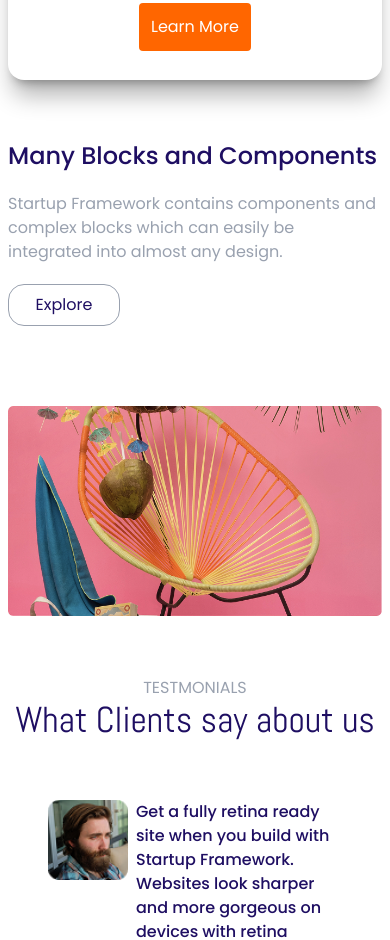
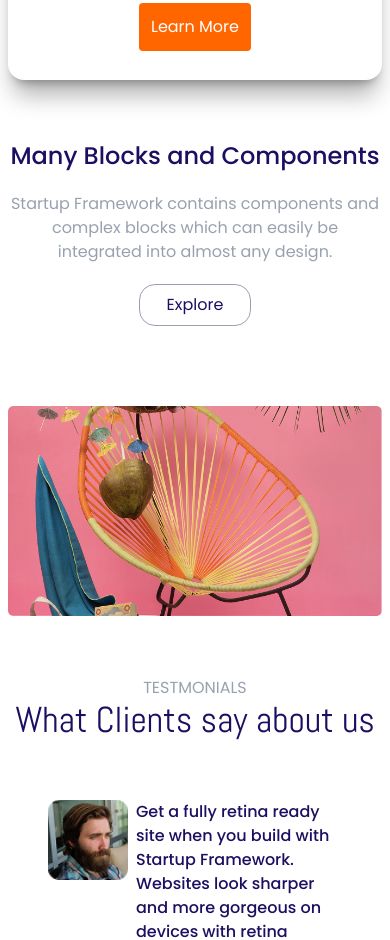
Before and after one commit to tonmoyofcl01-web/module3-assignment, a website: page src/index.html in a window 390 px wide. Shown: the part 2563-3503 px from the top of the page. Drawn offline with Linux system fonts and the light colour scheme.

Commit message:
fixed alignment issue

```diff
--- a/src/index.html
+++ b/src/index.html
@@ -170,20 +170,19 @@
     </section>
 
     <!-- Many Blocks and Components section -->
-    <section class="flex flex-col gap-20 lg:flex-row lg:w-[80%]">
+    <section class="flex flex-col gap-20 items-center lg:flex-row lg:w-[80%]">
       <!-- text and button -->
-      <div class="flex flex-col gap-5 lg:justify-around">
+      <div class="flex flex-col items-center gap-5 lg:justify-around lg:items-start">
         <!-- only text -->
         <div class="flex flex-col gap-5">
-          <h2 class="font-medium text-2xl text-bluish">
+          <h2 class="font-medium text-2xl text-bluish text-center lg:text-left">
             Many Blocks and Components
           </h2>
-          <p class="text-gray-400">
+          <p class="text-gray-400 text-center lg:text-left">
             Startup Framework contains components and complex blocks which can
             easily be integrated into almost any design.
           </p>
         </div>
-
         <button
           class="border border-gray-400 rounded-2xl px-4 py-2 w-28 text-bluish"
         >
```
Also changed, not shown: src/output.css.
